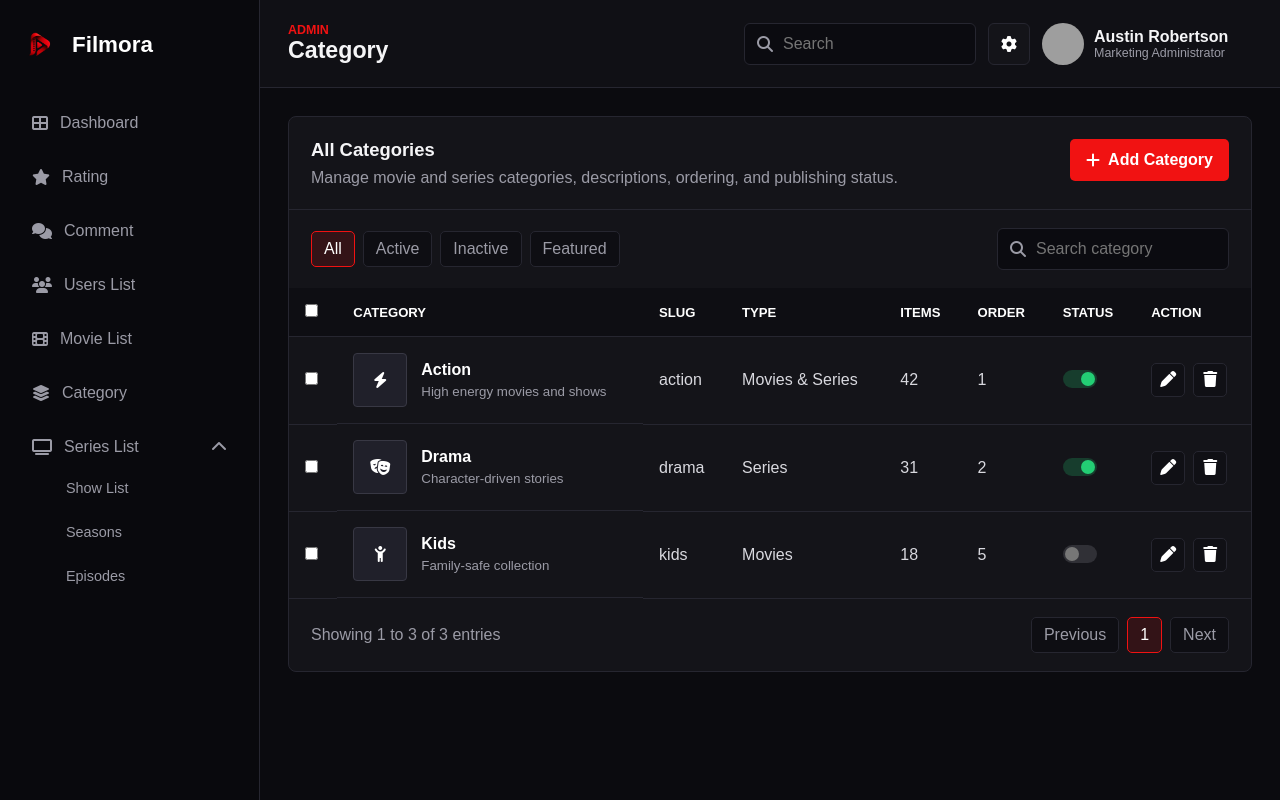
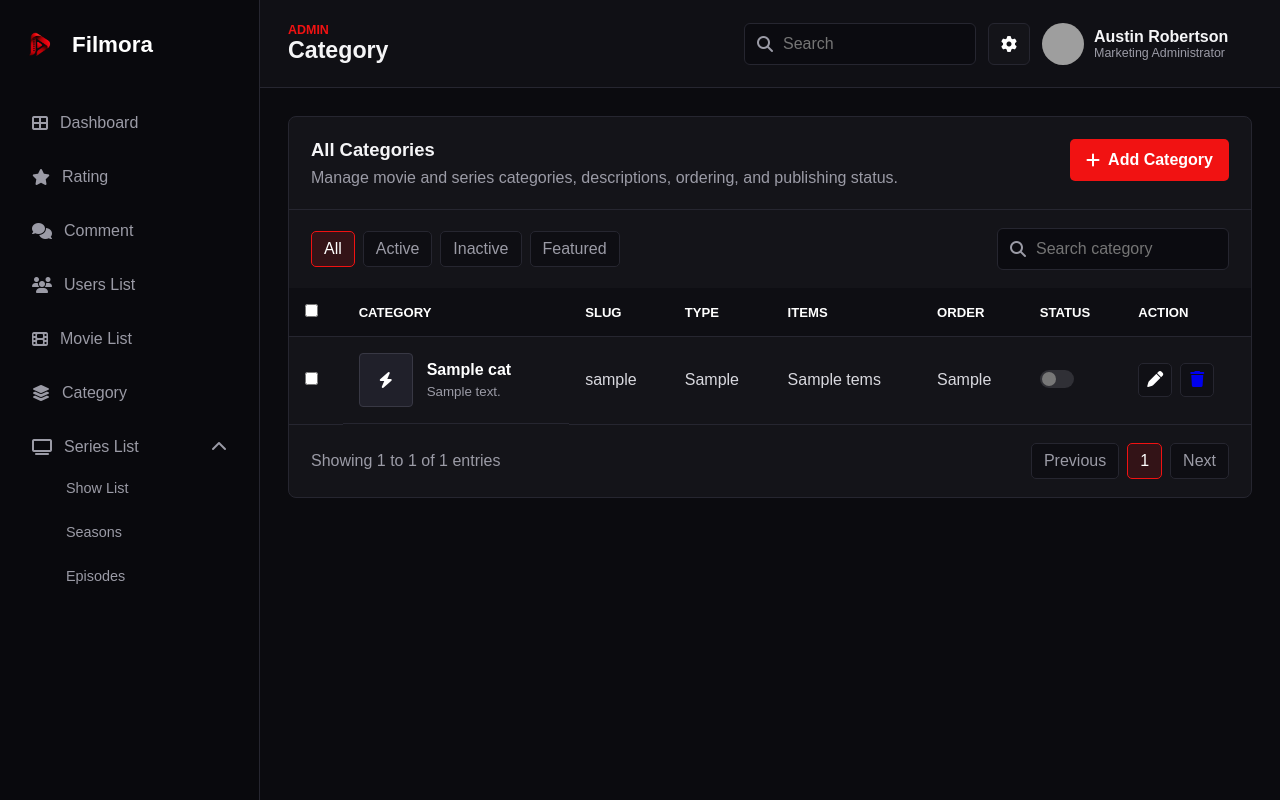
Before and after one commit to abhaykhakhriya05/filmora, a Flask app: template app/templates/category.html in a window 1280 px wide. Run offline with Flask 3, Linux system fonts and the light colour scheme; the template is opened without the code that fills it: most values are stand-ins (such as "Sample title", 1, 10 or a date in 2020); grey boxes are pictures that could not be loaded.

Commit message:
Refactor code structure for improved readability and maintainability

```diff
--- a/app/templates/category.html
+++ b/app/templates/category.html
@@ -58,36 +58,19 @@
                     </tr>
                 </thead>
                 <tbody id="categoryTableBody">
+                    {% for ct in cat %}
                     <tr data-category-row data-category-status="active">
                         <td><input type="checkbox" aria-label="Select Action"></td>
-                        <td><span class="category-thumb"><i class="fa-solid fa-bolt"></i></span><div><strong>Action</strong><small>High energy movies and shows</small></div></td>
-                        <td>action</td>
-                        <td>Movies & Series</td>
-                        <td>42</td>
-                        <td>1</td>
-                        <td><span class="category-switch active"></span></td>
-                        <td><div class="category-row-actions"><button type="button" aria-label="Edit"><i class="fa-solid fa-pen"></i></button><button class="danger" type="button" aria-label="Delete"><i class="fa-solid fa-trash"></i></button></div></td>
+                        <td><span class="category-thumb"><i class="fa-solid fa-bolt"></i></span><div><strong>{{ct.category_name}}</strong><small>{{ct.category_description}}</small></div></td>
+                        <td>{{ct.slug}}</td>
+                        <td>{{ct.category_type}}</td>
+                        <td>{{ct.tems}}</td>
+                        <td>{{ct.category_display}}</td>
+                        <td><span class="category-switch {% if ct.category_status == active %}active{% endif %}"></span></td>
+                        <td><div class="category-row-actions"><button type="button" aria-label="Edit"><i class="fa-solid fa-pen"></i></button>
+                            <button class="danger" type="button" aria-label="Delete"><a href="{{url_for('admin.delete_category' , ct_id = ct.c_id )}}" style="text-decoration: none;"><i class="fa-solid fa-trash"></i></a></button></div></td>
                     </tr>
-                    <tr data-category-row data-category-status="featured">
-                        <td><input type="checkbox" aria-label="Select Drama"></td>
-                        <td><span class="category-thumb"><i class="fa-solid fa-masks-theater"></i></span><div><strong>Drama</strong><small>Character-driven stories</small></div></td>
-                        <td>drama</td>
-                        <td>Series</td>
-                        <td>31</td>
-                        <td>2</td>
-                        <td><span class="category-switch active"></span></td>
-                        <td><div class="category-row-actions"><button type="button" aria-label="Edit"><i class="fa-solid fa-pen"></i></button><button class="danger" type="button" aria-label="Delete"><i class="fa-solid fa-trash"></i></button></div></td>
-                    </tr>
-                    <tr data-category-row data-category-status="inactive">
-                        <td><input type="checkbox" aria-label="Select Kids"></td>
-                        <td><span class="category-thumb"><i class="fa-solid fa-child-reaching"></i></span><div><strong>Kids</strong><small>Family-safe collection</small></div></td>
-                        <td>kids</td>
-                        <td>Movies</td>
-                        <td>18</td>
-                        <td>5</td>
-                        <td><span class="category-switch"></span></td>
-                        <td><div class="category-row-actions"><button type="button" aria-label="Edit"><i class="fa-solid fa-pen"></i></button><button class="danger" type="button" aria-label="Delete"><i class="fa-solid fa-trash"></i></button></div></td>
-                    </tr>
+                    {% endfor %}
                 </tbody>
             </table>
         </div>
@@ -113,7 +96,7 @@
             </button>
         </header>
 
-        <form class="category-form" id="categoryForm" action="" method="post" enctype="multipart/form-data">
+        <form class="category-form" id="categoryForm" action="{{url_for('admin.send_category')}}" method="post" enctype="multipart/form-data">
             <fieldset class="category-form-section">
                 <legend>Category</legend>
                 <div class="category-form-grid two">
--- a/sempel.html
+++ b/sempel.html
@@ -180,3 +180,5 @@
 <form action="" method="post" ></form>
 
  <input type="submit" >
+
+ <a href="" style="text-decoration: none;"></a>
```
Also changed, not shown: app/routes/admin.py (+87 -4 lines), app/static/image/127.0.0.1_5000_dashboard.png (deleted), app/static/image/Capture.PNG (added), app/static/image/images.jfif (added).
